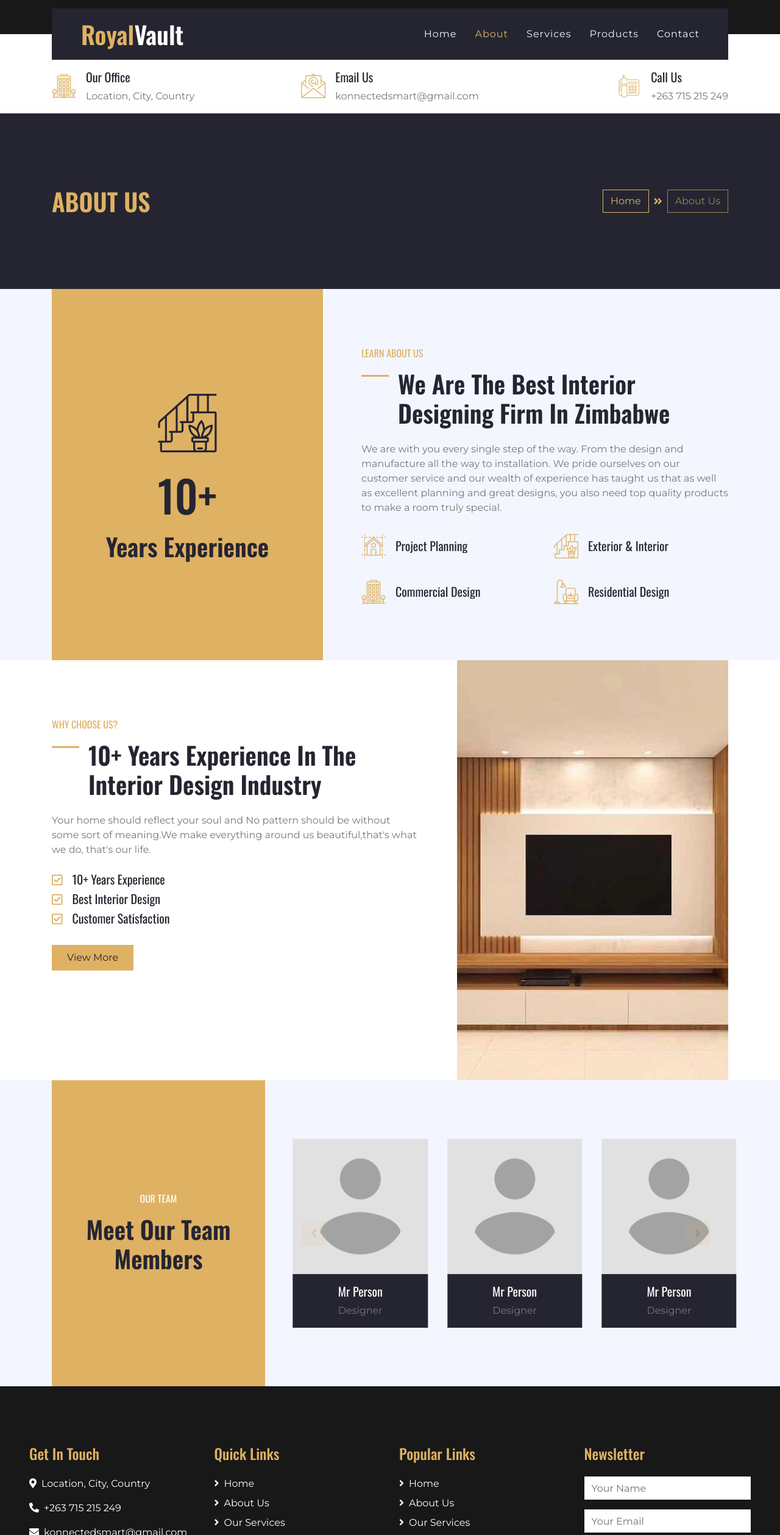
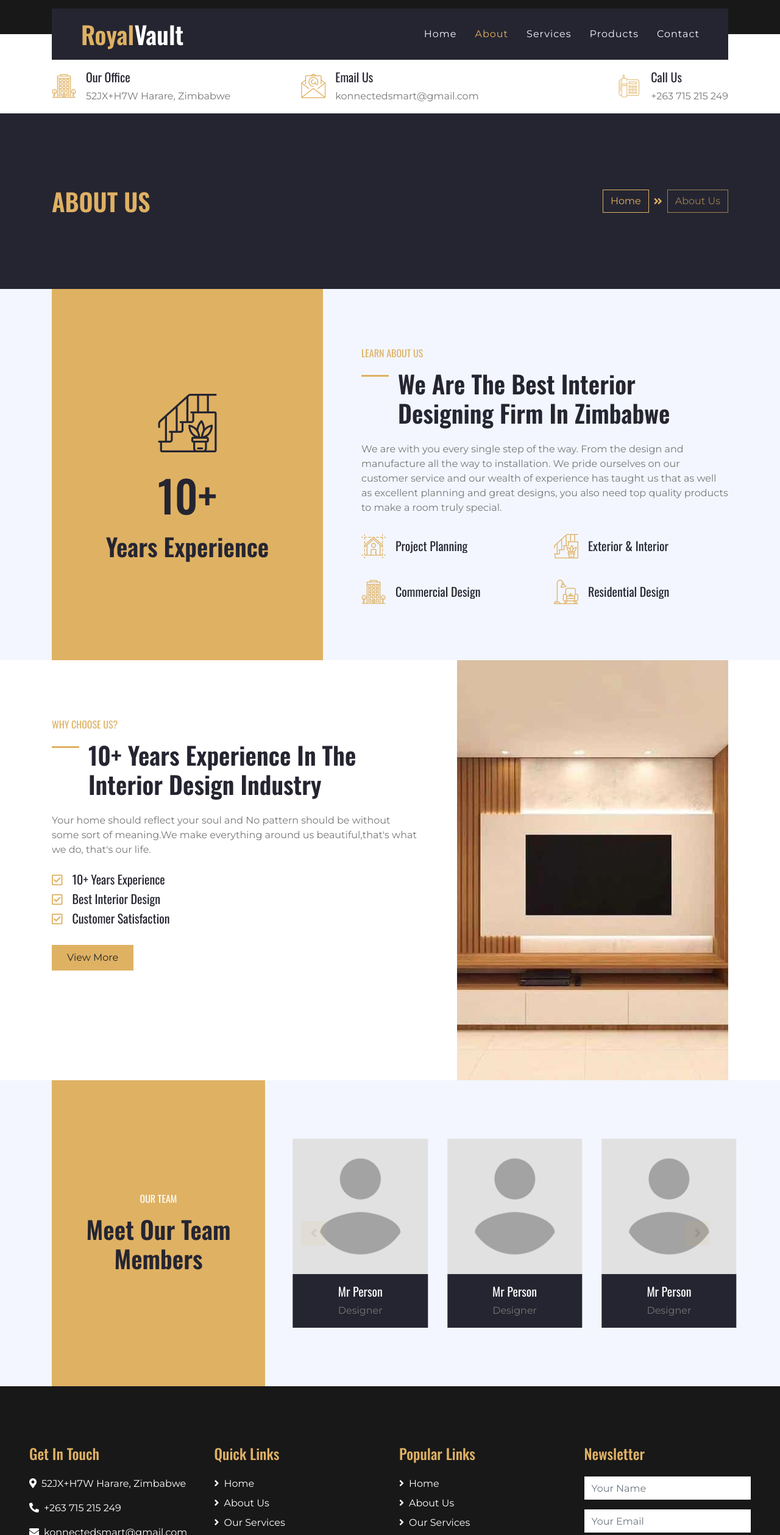
Before and after one commit to T-eay/Royal-Vault, a plain HTML site: page about.html in a window 1280 px wide. Shown: the part 42-2560 px from the top of the page at 61% size. Drawn offline with nearby package versions, Linux system fonts and the light colour scheme.

Commit message:
Update about.html

```diff
--- a/about.html
+++ b/about.html
@@ -101,7 +101,7 @@
                         <h1 class="flaticon-office font-weight-normal text-primary m-0 mr-3"></h1>
                         <div class="d-flex flex-column">
                             <h5>Our Office</h5>
-                            <p class="m-0">Location, City, Country</p>
+                            <p class="m-0">52JX+H7W Harare, Zimbabwe</p>
                         </div>
                     </div>
                 </div>
@@ -305,7 +305,7 @@
         <div class="row pt-5">
             <div class="col-lg-3 col-md-6 mb-5">
                 <h4 class="text-primary mb-4">Get In Touch</h4>
-                <p><i class="fa fa-map-marker-alt mr-2"></i>Location, City, Country</p>
+                <p><i class="fa fa-map-marker-alt mr-2"></i>52JX+H7W Harare, Zimbabwe</p>
                 <p><i class="fa fa-phone-alt mr-2"></i>+263 715 215 249</p>
                 <p><i class="fa fa-envelope mr-2"></i>konnectedsmart@gmail.com</p>
                 <div class="d-flex justify-content-start mt-4">
```
